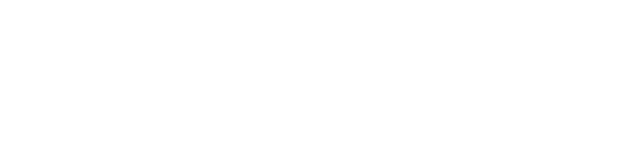
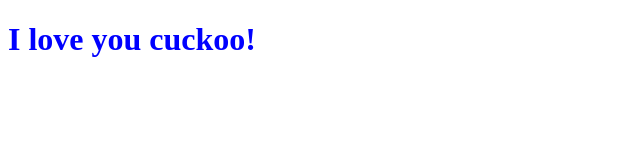
Before and after one commit to Tadjiray/Tadjiray.github.io, a plain HTML site: page index.html in a window 1280 px wide. Shown: the whole page, without its empty margins (0-640 px from the left). Drawn offline with Linux system fonts and the light colour scheme.

Commit message:
Added a h1 title
Added a body element and a title

```diff
--- a/index.html
+++ b/index.html
@@ -1,2 +1,8 @@
 <!DOCTYPE html>
-<html></html>
+<html>
+    <body>
+        <h1 style='color: blue;'>I love you cuckoo!</h1>
+    </body>
+
+
+</html>
```
